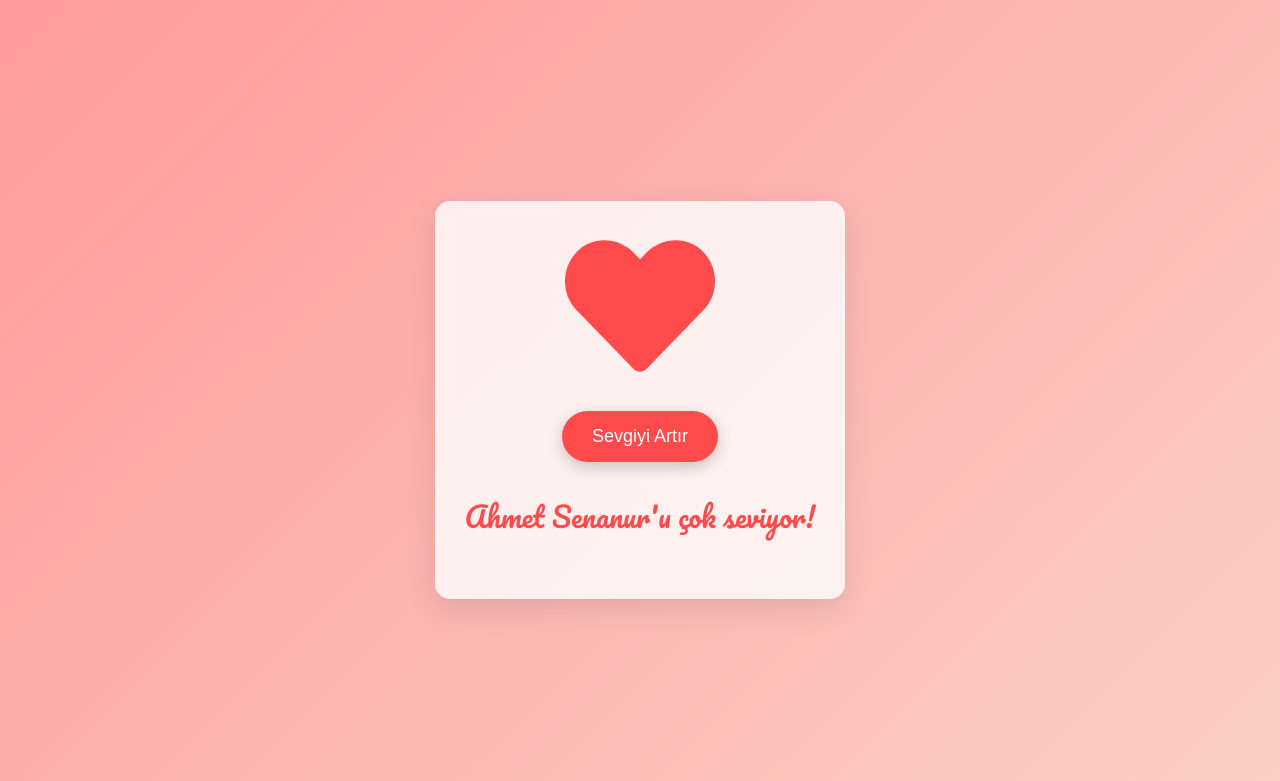
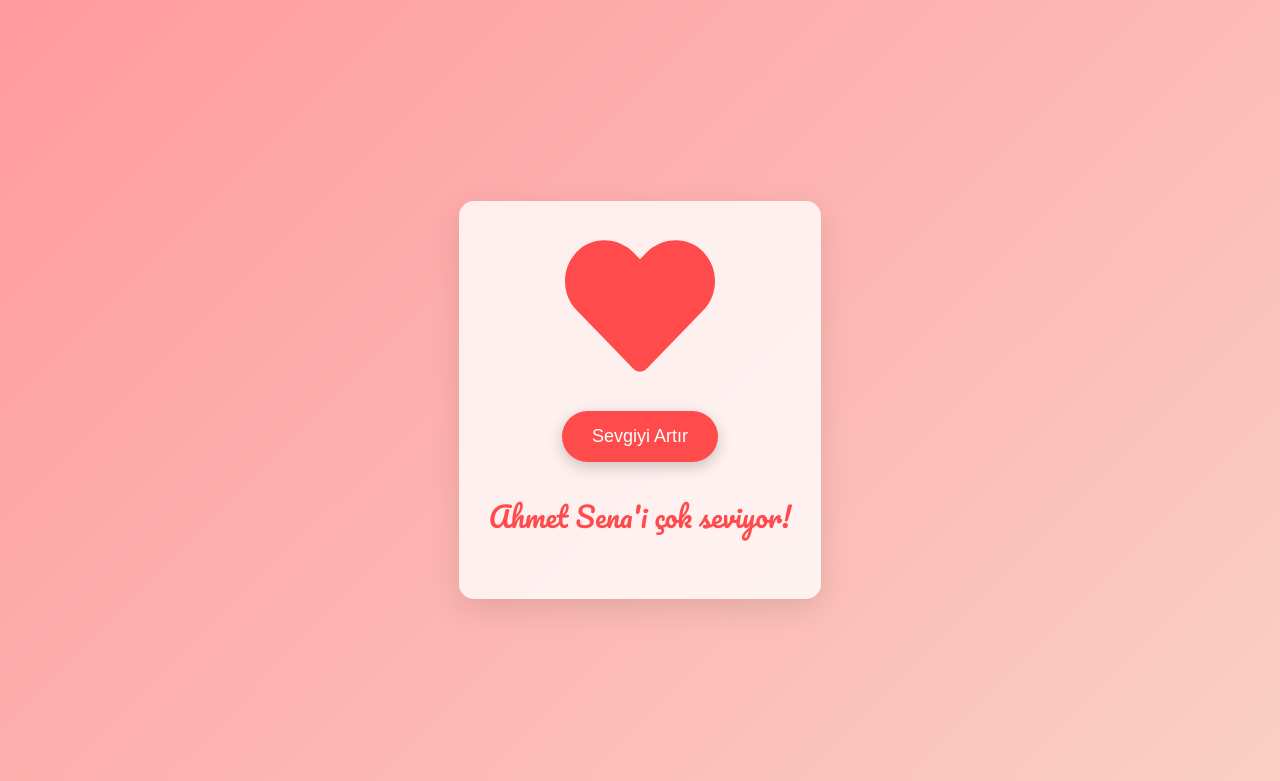
Before and after one commit to afpthedev/Sena-Ahmet, a Flask app: page / in a window 1280 px wide. Shown: the top 781 px of the page. Run offline with Flask 3, Linux system fonts and the light colour scheme; some libraries are stand-ins or nearby versions.

Commit message:
Son Güncellememiz

```diff
--- a/templates/index.html
+++ b/templates/index.html
@@ -94,7 +94,7 @@
     <div class="container">
         <div class="heart" id="heart"></div>
         <button onclick="increaseLove()">Sevgiyi Artır</button>
-        <p class="message" id="message">Ahmet Senanur'u çok seviyor!</p>
+        <p class="message" id="message">Ahmet Sena'i çok seviyor!</p>
         <div id="milestones"></div>
     </div>
     <script>
@@ -128,7 +128,7 @@
 
             void heart.offsetWidth;
 
-            message.textContent = `Sena Ahmet'i ${loveCount} kere çok seviyor!`;
+            message.textContent = `Ahmet Sena'i ${loveCount} kere çok seviyor!`;
 
             checkMilestones();
         }
@@ -138,7 +138,7 @@
             milestonesDiv.innerHTML = '';
             milestones.forEach(milestone => {
                 if (loveCount >= milestone) {
-                    milestonesDiv.innerHTML += `<p>🏆 ${milestone} sevgi milestone'una ulaştınız!</p>`;
+ ya                    milestonesDiv.innerHTML += `<p>🏆 ${milestone} sevgi milestone'una ulaştınız!</p>`;
                 }
             });
         }
```
